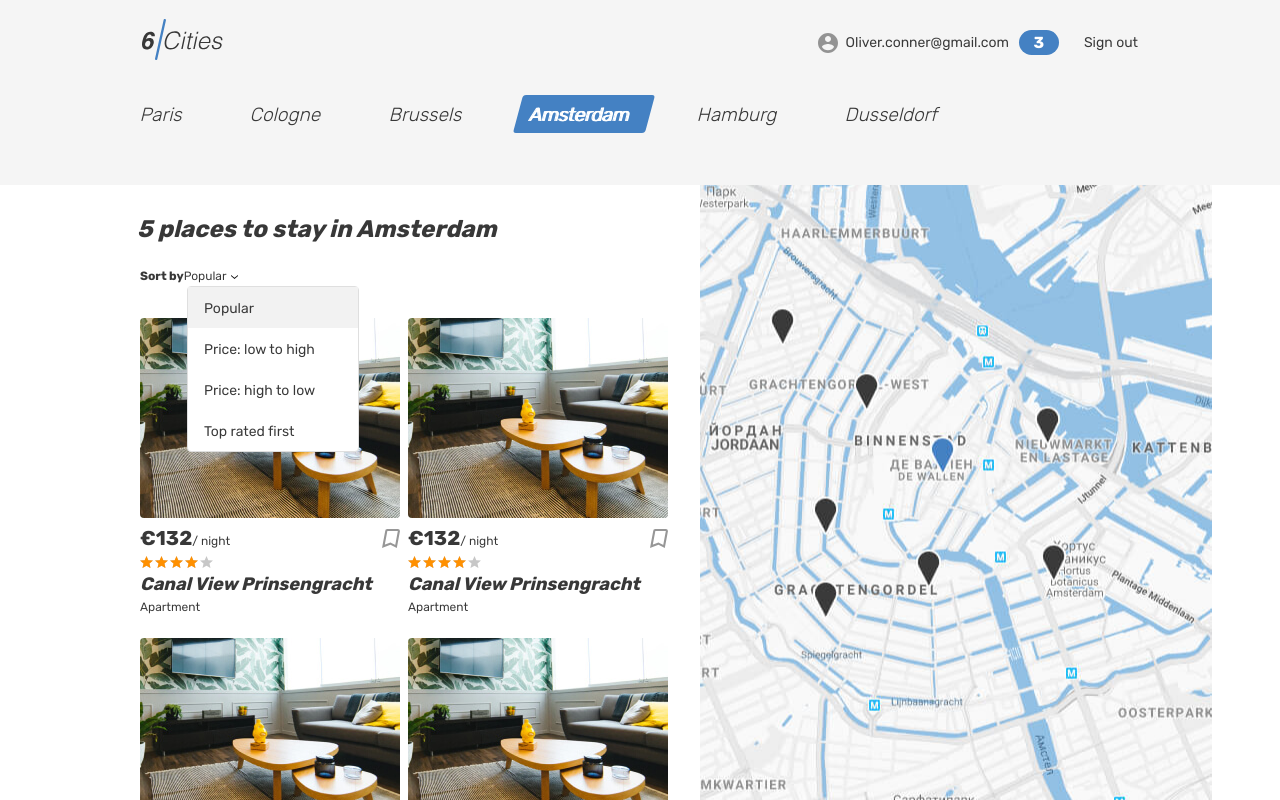
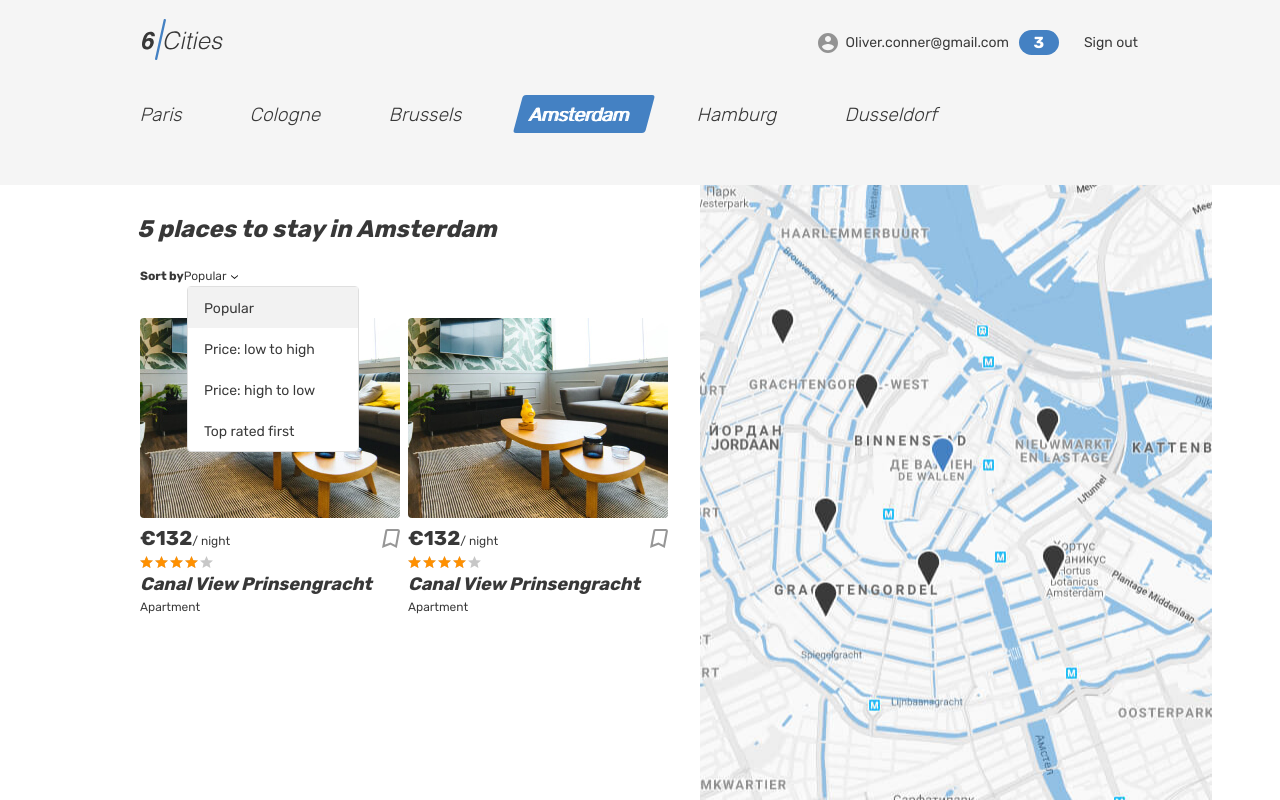
Before and after one commit to htmlacademy-react/2189499-six-cities-13, a React (Vite) app: page / in a window 1280 px wide. Built offline with nearby package versions, Linux system fonts and the light colour scheme.

Commit message:
начали передавать в карточку предложения данные

```diff
--- a/src/components/app/app.tsx
+++ b/src/components/app/app.tsx
@@ -18,7 +18,7 @@ function App({ countPlaces, offers }: AppScreenProps): JSX.Element {
   return (
     <BrowserRouter>
       <Routes>
-        <Route path={AppRoute.Main} element={<HomePage countPlaces={countPlaces} />} />
+        <Route path={AppRoute.Main} element={<HomePage countPlaces={countPlaces} offers={offers}/>} />
         <Route path={AppRoute.Login} element={<LoginPage />}>
         </Route>
 
@@ -36,7 +36,7 @@ function App({ countPlaces, offers }: AppScreenProps): JSX.Element {
         </Route>
         <Route
         path={AppRoute.Offer}
-        element={<OfferPage offers={offers}/>}>
+        element={<OfferPage />}>
         </Route>
         <Route path='*' element={<ErrorPage />}></Route>
       </Routes>
--- a/src/pages/home-page/home-page.tsx
+++ b/src/pages/home-page/home-page.tsx
@@ -3,11 +3,14 @@ import { Link } from 'react-router-dom';
 import { AppRoute } from '../../const.tsx';
 import LogoComponent from '../../components/logo.tsx';
 import LoginComponent from '../../components/login-component.tsx';
+import { Offer } from '../../types/offer.ts';
+
 type HomePageProps = {
   countPlaces: number;
+  offers: Offer[];
 }
 
-function HomePage({ countPlaces }: HomePageProps): JSX.Element {
+function HomePage({ countPlaces, offers }: HomePageProps): JSX.Element {
   return (
     <div className="page page--gray page--main">
       <header className="header">
@@ -92,11 +95,7 @@ function HomePage({ countPlaces }: HomePageProps): JSX.Element {
                 </ul>
               </form>
               <div className="cities__places-list places__list tabs__content">
-                <CardComponent />
-                <CardComponent />
-                <CardComponent />
-                <CardComponent />
-                <CardComponent />
+                {offers.map(offer => (<CardComponent offer={offer}/>))}
               </div>
             </section>
             <div className="cities__right-section">
--- a/src/pages/offer-page/offer-page.tsx
+++ b/src/pages/offer-page/offer-page.tsx
@@ -1,12 +1,8 @@
 import LogoComponent from '../../components/logo.tsx';
-import { Offer } from '../../types/offer.ts';
 import LoginComponent from '../../components/login-component.tsx';
 
-type offresArrayProps = {
-  offers: Offer[];
-};
+function OfferPage(): JSX.Element {
 
-function OfferPage(props: offresArrayProps): JSX.Element {
   return (
     <div className="page">
       <header className="header">
```
Also changed, not shown: src/components/card-component.tsx (+7 -1 lines).
